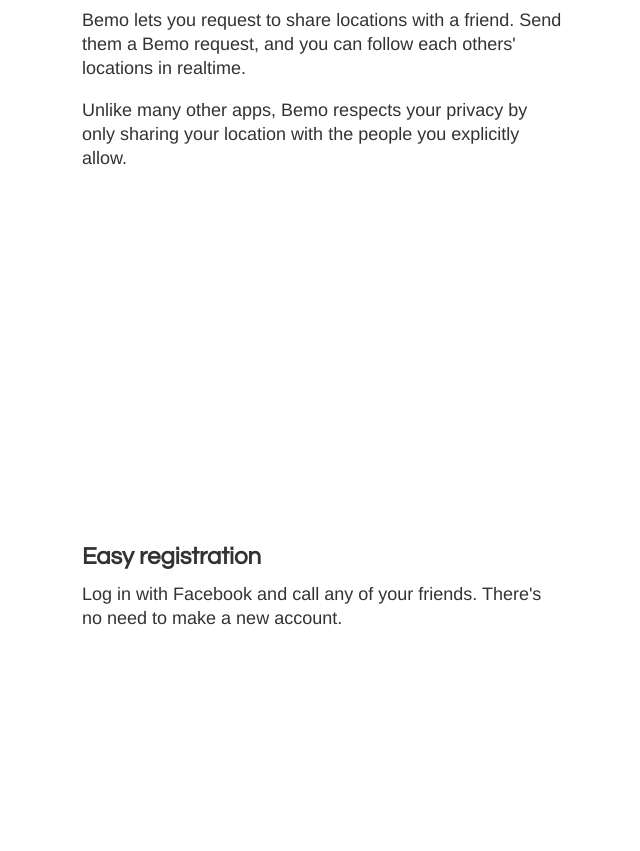
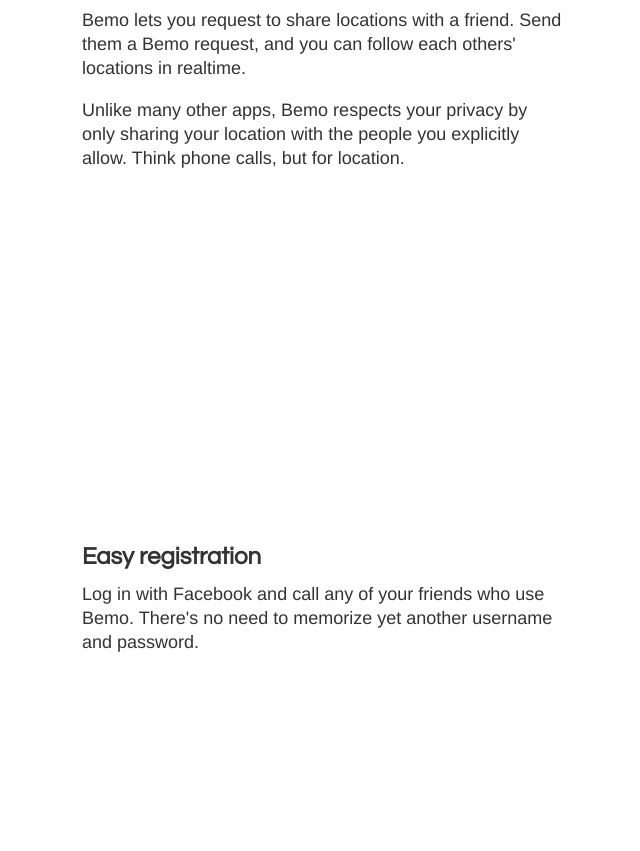
Before and after one commit to dskang/bemo-web, a Flask app: page / in a window 1280 px wide. Shown: the part 803-1654 px from the top of the page, without its empty margins (78-718 px from the left). Run offline with Flask 2, Linux system fonts and the light colour scheme; parts of the project's set-up code (start-up, migrations or seed data) failed here and were passed over; some libraries are stand-ins or nearby versions.

Commit message:
Change wording

```diff
--- a/templates/index.html
+++ b/templates/index.html
@@ -71,15 +71,18 @@
             follow each others' locations in realtime.
             </p>
             <p>
-            Unlike many other apps, Bemo respects your privacy by only sharing your location with the people you explicitly allow.
+            Unlike many other apps, Bemo respects your privacy by only
+            sharing your location with the people you explicitly allow.
+            Think phone calls, but for location.
             </p>
           </div>
 
           <div class="content-page">
             <h3 id="content2">Easy registration</h3>
             <p>
-            Log in with Facebook and call any of your friends.
-            There's no need to make a new account.
+            Log in with Facebook and call any of your friends who use
+            Bemo. There's no need to memorize yet another username and
+            password.
             </p>
           </div>
 
```
